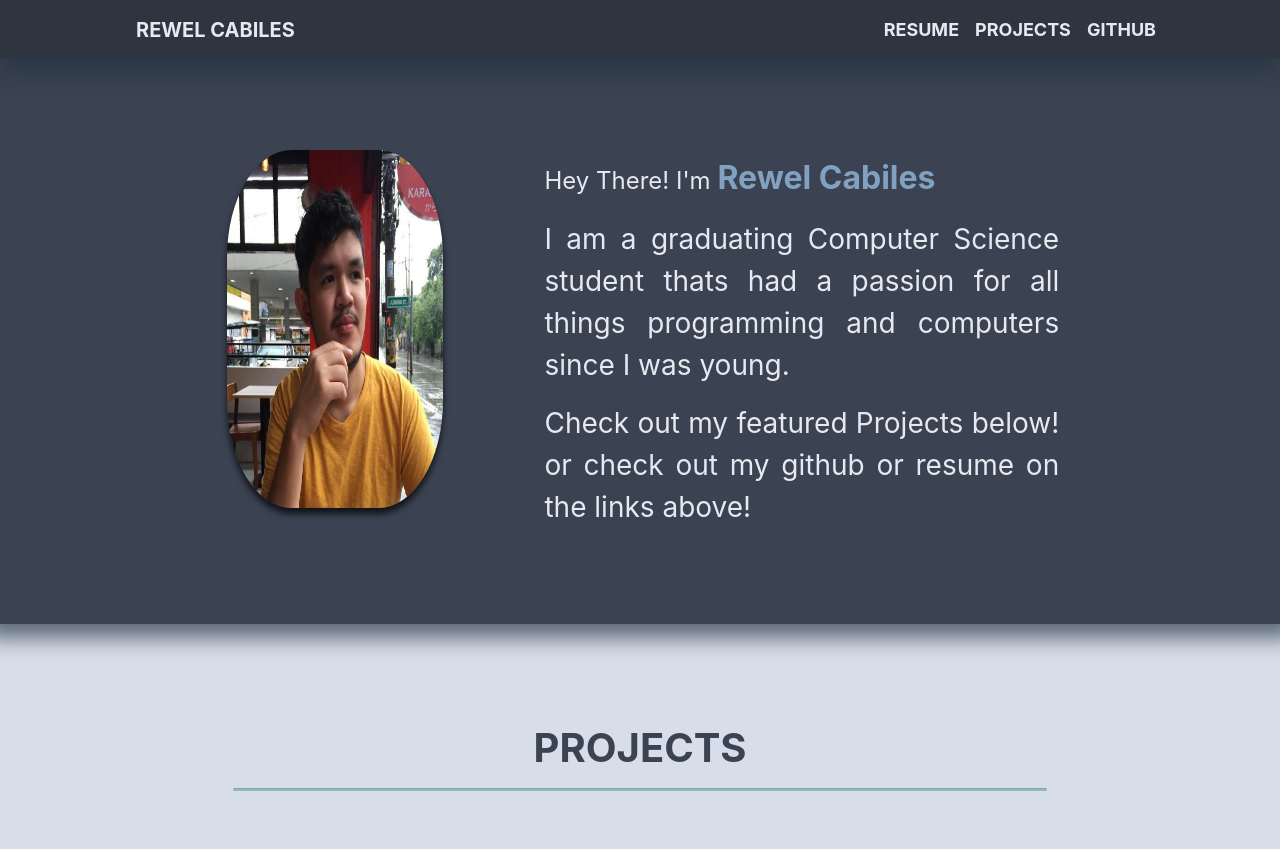
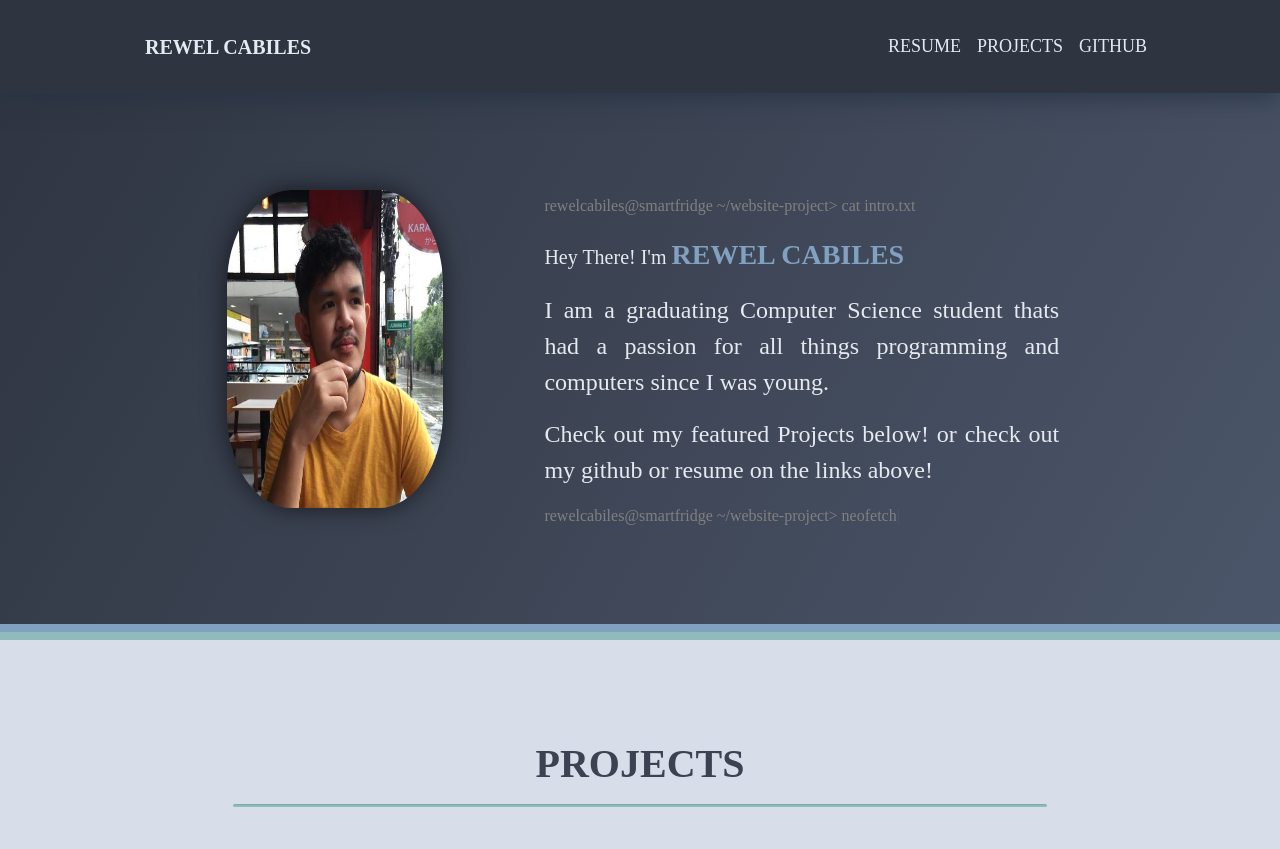
Before and after one commit to rewelcabiles/personal-website, a Flask app: page / in a window 1280 px wide. Shown: the top 849 px of the page. Run offline with Flask 2, Linux system fonts and the light colour scheme; some libraries are stand-ins or nearby versions; some web fonts are replaced.

Commit message:
Changed font, made dark backgrounds a gradient, added horizontal dividers (even though people say they dont look nice :( )

```diff
--- a/static/css/main.css
+++ b/static/css/main.css
@@ -27,3 +27,7 @@ html {
 body {
     background-color: var(--nord-1);
 }
+
+* {
+    font-family:  arvo, serif;
+  }
--- a/static/css/main_page_top_header.css
+++ b/static/css/main_page_top_header.css
@@ -1,34 +1,45 @@
+.decorative_main_text {
+    color: gray;
+}
 .top_text{
     color: var(--text-light);
-    font-size: 24px;
+    font-size: 20px;
 }
 
 .top_text b {
     color: var(--highlight-1);
-    font-size: 32px;
+    font-size: 28px;
 }
 
 .top_main_text {
     color: var(--text-light);
     text-align: justify;
-    font-size: 28px;
+    font-size: 24px;
 
 }
 
 .top_header {
-    padding-top: 150px;
+    padding-top: 190px;
     padding-bottom: 80px;
     padding-left: 13%;
     padding-right: 18%;
-    background-color: var(--nord-2);
-    box-shadow: 0 14px 20px RGBA(37, 51, 67, 0.68);
+    background-image: linear-gradient(120deg, var(--nord-1), var(--nord-4));
+    /* background-color: var(--nord-2); */
+    /*box-shadow: 0 4px 40px RGBA(37, 51, 67, 0.5);*/
+}
+
+.transition_border {
+    height: 90px;
+    background-image: linear-gradient(0deg, var(--polar-1), var(--nord-2));
+
 }
 
 .border_bottom {
-
+    border-bottom: 8px solid var(--highlight-1);
 }
 
 .border_top {
+     border-top: 8px solid var(--highlight-2);
 
 }
 
@@ -36,7 +47,7 @@
     border-radius: 30%;
     object-fit: fill;
     width:60%;
-    box-shadow: 0 6px 6px RGBA(0, 0, 0, 0.7);
+    box-shadow: 0 0px 24px RGBA(0, 0, 0, 0.6);
     margin-bottom: 10%;
 }
 .slidein {
@@ -101,6 +112,7 @@
 
 .project_details{
     background-color: var(--nord-4);
+    background-image: linear-gradient(90deg, var(--nord-1), var(--nord-4));
     padding: 20px;
     padding-bottom: 0px !important;
     border-top-right-radius: 20px;
@@ -198,3 +210,14 @@
 @keyframes slide_up {
     100% {top:0px;}
 }
+
+
+.blink {
+    animation: blinker 1s linear infinite;
+    color: gray;
+}
+@keyframes blinker {
+    50% {
+        opacity: 0;
+}
+}
--- a/static/css/titlebar.css
+++ b/static/css/titlebar.css
@@ -1,7 +1,7 @@
 .navbar {
-    -top: 120px;
+    padding: 25px !important;
     background-color: var(--nav-bar-bg);
-    box-shadow: 0 14px 20px RGBA(37, 51, 67, 0.68);
+    box-shadow: 0 8px 20px RGBA(37, 51, 67, 0.68);
 }
 
 .navbar-toggler i {
@@ -16,14 +16,13 @@
 .nav-item a{
     padding-left: 32px;
     color: var(--text-light);
-    font-weight: bolder;
     font-size: 24px;
 }
 
 .navbar-brand,
 .navbar-brand:hover {
     padding-left: 120px;
-    font-weight: bolder;
+    font-weight: bold;
     color: var(--text-light);
     text-decoration: none;
 }
@@ -34,7 +33,7 @@
 .nav-item a:active {
     text-decoration: none;
     color: var(--text-light);
-    font-weight: bolder;
+
     padding-left: 24px;
     font-size: 18px;
 }
--- a/templates/boilerplate.html
+++ b/templates/boilerplate.html
@@ -5,6 +5,7 @@
     <meta name="viewport" content="width=device-width, initial-scale=1.0">
     <link rel="stylesheet" href="{{ url_for('static', filename='css/main.css') }}">
     <link rel="stylesheet" href="{{ url_for('static', filename='css/titlebar.css') }}">
+    <link rel="stylesheet" href="https://use.typekit.net/gmr0nbi.css">
     <link rel="stylesheet" href="https://stackpath.bootstrapcdn.com/bootstrap/4.3.1/css/bootstrap.min.css" integrity="sha384-ggOyR0iXCbMQv3Xipma34MD+dH/1fQ784/j6cY/iJTQUOhcWr7x9JvoRxT2MZw1T" crossorigin="anonymous">
     <link rel="stylesheet" href="https://cdn.jsdelivr.net/npm/bootstrap-icons@1.7.2/font/bootstrap-icons.css">
     {% block head %}{% endblock %}
--- a/templates/index.html
+++ b/templates/index.html
@@ -13,8 +13,11 @@
 			</div>
 			<div class="col-lg">
 				<div class="slidein_body mt-md-1">
+					<p class="decorative_main_text">
+						rewelcabiles@smartfridge ~/website-project> cat intro.txt
+					</p>
 					<p class="top_text">
-						Hey There! I'm <b> Rewel Cabiles </b>
+						Hey There! I'm <b> REWEL CABILES </b>
 					</p>
 					<p class="top_main_text">
 						I am a graduating Computer Science student thats had a passion for all things programming and computers since I was young.
@@ -22,12 +25,15 @@
 					<p class="top_main_text">
 						Check out my featured Projects below! or check out my github or resume on the links above!
 					</p>
+					<p class="decorative_main_text">
+						rewelcabiles@smartfridge ~/website-project> neofetch<span class="blink">|</span>
+					</p>
 				</div>
 			</div>
 		</div>
 	</div>
 </div>
-<div class="row mx-auto transition border_top">
+<div class="row mx-auto transition border_top ">
 	<div class="container-fluid slide_up" id="projects">
 		<h3 class="slide_up"> <b>PROJECTS</b> </h3>
 		<hr>
```
